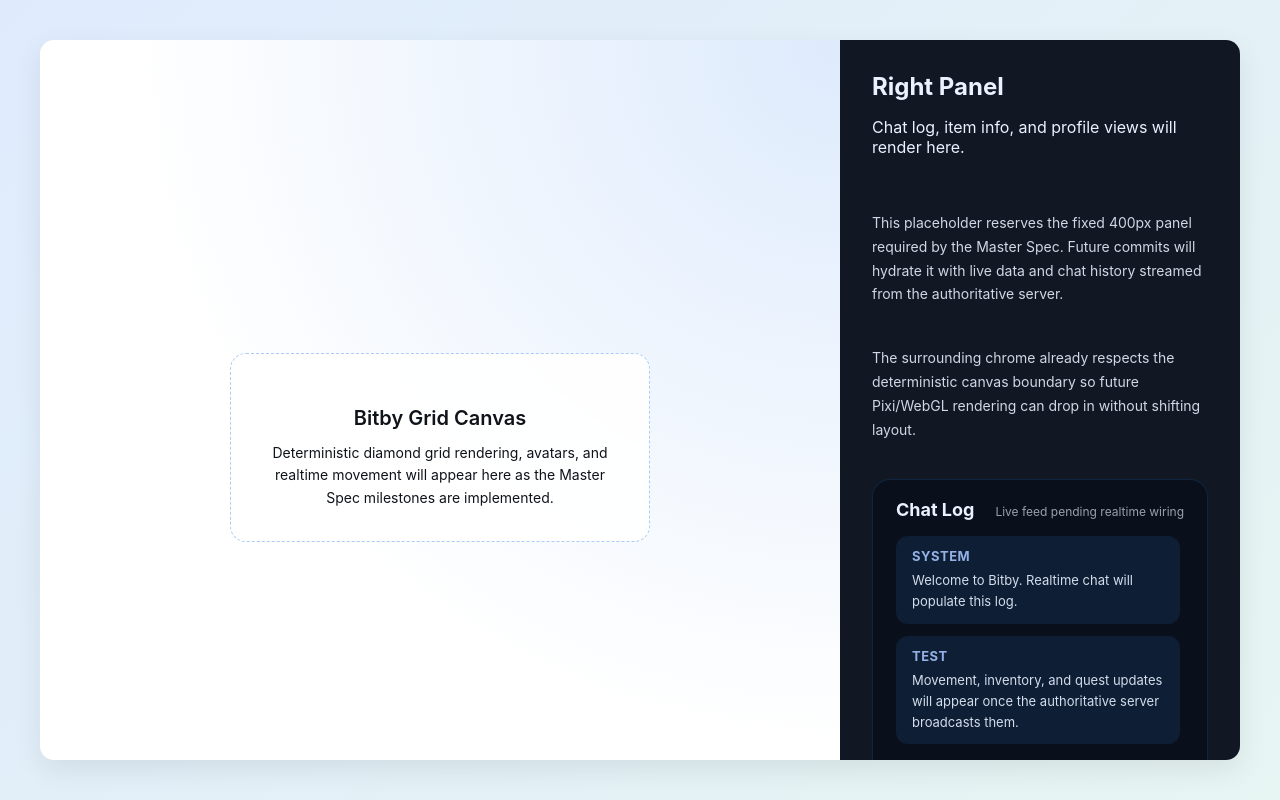
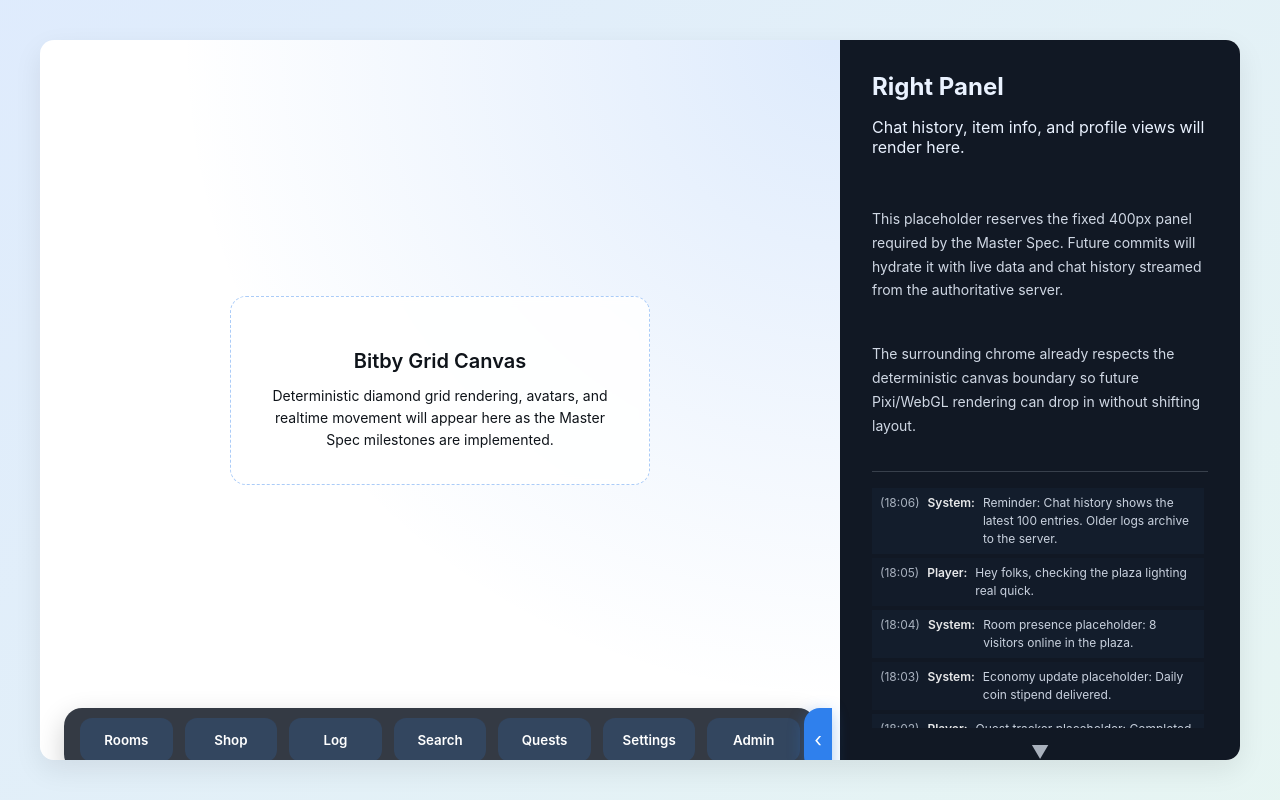
Before and after one commit to nobewayo/projbb, a React (Vite) app in the folder packages/client/: page / in a window 1280 px wide. Built offline with nearby package versions, Linux system fonts and the light colour scheme.

Commit message:
Tighten chat history layout and collapse behavior

```diff
--- a/packages/client/src/App.tsx
+++ b/packages/client/src/App.tsx
@@ -1,4 +1,4 @@
-import { useMemo, useState } from 'react';
+import { useEffect, useMemo, useRef, useState } from 'react';
 import './styles.css';
 
 const dockButtons = [
@@ -11,12 +11,99 @@ const dockButtons = [
   'Admin',
 ];
 
+type ChatMessage = {
+  id: string;
+  actor: string;
+  body: string;
+  time: string;
+};
+
+const placeholderChatHistory: ChatMessage[] = [
+  {
+    id: 'system-1',
+    actor: 'System',
+    body: 'Welcome to Bitby. Realtime chat will populate this log.',
+    time: '17:58',
+  },
+  {
+    id: 'system-2',
+    actor: 'System',
+    body: 'Daily quests rotate at midnight UTC. Claim rewards before the reset!',
+    time: '17:59',
+  },
+  {
+    id: 'player-0',
+    actor: 'Player',
+    body: 'Movement loop placeholder: walking toward tile (5, 8).',
+    time: '18:00',
+  },
+  {
+    id: 'system-3',
+    actor: 'System',
+    body: 'Admin: Spawned a practice bot near the fountain for collision testing.',
+    time: '18:01',
+  },
+  {
+    id: 'player-1',
+    actor: 'Player',
+    body: 'Quest tracker placeholder: Completed “Arrange the lounge chairs.”',
+    time: '18:02',
+  },
+  {
+    id: 'system-4',
+    actor: 'System',
+    body: 'Economy update placeholder: Daily coin stipend delivered.',
+    time: '18:03',
+  },
+  {
+    id: 'system-5',
+    actor: 'System',
+    body: 'Room presence placeholder: 8 visitors online in the plaza.',
+    time: '18:04',
+  },
+  {
+    id: 'player-2',
+    actor: 'Player',
+    body: 'Hey folks, checking the plaza lighting real quick.',
+    time: '18:05',
+  },
+  {
+    id: 'system-6',
+    actor: 'System',
+    body: 'Reminder: Chat history shows the latest 100 entries. Older logs archive to the server.',
+    time: '18:06',
+  },
+];
+
 const App = (): JSX.Element => {
   const [isDockCollapsed, setIsDockCollapsed] = useState(false);
+  const [isChatCollapsed, setIsChatCollapsed] = useState(false);
+  const chatMessagesRef = useRef<HTMLOListElement | null>(null);
+
+  const chatLogEntries = useMemo(
+    () => placeholderChatHistory.slice(-100).reverse(),
+    [],
+  );
+
+  useEffect(() => {
+    if (isChatCollapsed) {
+      return;
+    }
+
+    const container = chatMessagesRef.current;
+    if (container) {
+      container.scrollTop = 0;
+    }
+  }, [isChatCollapsed, chatLogEntries]);
 
   const dockTabLabel = useMemo(
     () => (isDockCollapsed ? 'Expand primary dock' : 'Collapse primary dock'),
     [isDockCollapsed],
+  );
+
+  const chatToggleLabel = useMemo(
+    () => (isChatCollapsed ? 'Expand chat history' : 'Collapse chat history'),
+    [isChatCollapsed],
   );
 
   return (
@@ -55,7 +142,7 @@ const App = (): JSX.Element => {
       <aside className="right-panel" aria-label="Right panel placeholder">
         <header className="right-panel__header">
           <h1>Right Panel</h1>
-          <p>Chat log, item info, and profile views will render here.</p>
+          <p>Chat history, item info, and profile views will render here.</p>
         </header>
         <section className="panel-body">
           <p>
@@ -67,21 +154,31 @@ const App = (): JSX.Element => {
             rendering can drop in without shifting layout.
           </p>
         </section>
-        <section className="chat-log" aria-label="Chat log placeholder">
-          <header className="chat-log__header">
-            <h2>Chat Log</h2>
-            <span className="chat-log__status">Live feed pending realtime wiring</span>
-          </header>
-          <div className="chat-log__messages">
-            <article>
-              <h3>system</h3>
-              <p>Welcome to Bitby. Realtime chat will populate this log.</p>
-            </article>
-            <article>
-              <h3>test</h3>
-              <p>Movement, inventory, and quest updates will appear once the authoritative server broadcasts them.</p>
-            </article>
-          </div>
+        <section
+          className={isChatCollapsed ? 'chat-log chat-log--collapsed' : 'chat-log'}
+          aria-label="Chat history"
+        >
+          {isChatCollapsed ? null : (
+            <ol id="chat-log-messages" className="chat-log__messages" ref={chatMessagesRef}>
+              {chatLogEntries.map((message) => (
+                <li key={message.id}>
+                  <span className="chat-log__time">({message.time})</span>
+                  <span className="chat-log__actor">{message.actor}:</span>
+                  <span className="chat-log__body">{message.body}</span>
+                </li>
+              ))}
+            </ol>
+          )}
+          <button
+            type="button"
+            className={isChatCollapsed ? 'chat-log__toggle chat-log__toggle--collapsed' : 'chat-log__toggle'}
+            onClick={() => setIsChatCollapsed((prev) => !prev)}
+            aria-expanded={!isChatCollapsed}
+            aria-controls="chat-log-messages"
+          >
+            <span aria-hidden="true">{isChatCollapsed ? '▲' : '▼'}</span>
+            <span className="sr-only">{chatToggleLabel}</span>
+          </button>
         </section>
       </aside>
     </div>
--- a/packages/client/src/styles.css
+++ b/packages/client/src/styles.css
@@ -67,7 +67,7 @@ body {
   display: flex;
   flex-direction: column;
   padding: 32px;
-  gap: 24px;
+  gap: 20px;
 }
 
 .right-panel__header {
@@ -165,63 +165,98 @@ body {
 
 .chat-log {
   margin-top: auto;
-  background: rgba(10, 16, 26, 0.86);
-  border-radius: 18px;
-  padding: 20px 24px;
+  padding-top: 16px;
+  border-top: 1px solid rgba(234, 242, 255, 0.18);
   display: flex;
   flex-direction: column;
-  gap: 16px;
-  height: 400px;
-  min-height: 400px;
-  max-height: 400px;
-  box-shadow: inset 0 0 0 1px rgba(47, 128, 237, 0.18);
+  gap: 12px;
+  min-height: 120px;
 }
 
-.chat-log__header {
-  display: flex;
-  align-items: baseline;
-  justify-content: space-between;
-  gap: 12px;
-}
-
-.chat-log__header h2 {
-  margin: 0;
-  font-size: 18px;
-}
-
-.chat-log__status {
-  font-size: 12px;
-  color: rgba(234, 242, 255, 0.64);
+.chat-log--collapsed {
+  padding-top: 8px;
+  min-height: 0;
 }
 
 .chat-log__messages {
-  flex: 1 1 auto;
+  margin: 0;
+  padding: 0;
+  list-style: none;
+  max-height: min(240px, 40vh);
   overflow-y: auto;
   display: flex;
   flex-direction: column;
-  gap: 12px;
+  gap: 4px;
   padding-right: 4px;
 }
 
-.chat-log__messages article {
-  background: rgba(47, 128, 237, 0.12);
-  border-radius: 12px;
-  padding: 12px 16px;
+.chat-log__messages li {
+  display: grid;
+  grid-template-columns: auto auto 1fr;
+  gap: 8px;
+  align-items: baseline;
+  padding: 6px 8px;
+  font-size: 12px;
+  line-height: 1.5;
 }
 
-.chat-log__messages h3 {
-  margin: 0 0 6px;
-  font-size: 13px;
-  text-transform: uppercase;
-  letter-spacing: 0.04em;
-  color: rgba(166, 198, 255, 0.88);
+.chat-log__messages li:nth-child(odd) {
+  background: rgba(21, 32, 48, 0.72);
 }
 
-.chat-log__messages p {
-  margin: 0;
-  font-size: 13px;
-  line-height: 1.6;
-  color: rgba(234, 242, 255, 0.9);
+.chat-log__messages li:nth-child(even) {
+  background: rgba(21, 32, 48, 0.48);
+}
+
+.chat-log__time {
+  color: rgba(234, 242, 255, 0.7);
+}
+
+.chat-log__actor {
+  color: rgba(255, 255, 255, 0.9);
+  font-weight: 600;
+}
+
+.chat-log__body {
+  color: rgba(234, 242, 255, 0.85);
+}
+
+.chat-log__toggle {
+  align-self: center;
+  width: 34px;
+  height: 24px;
+  border: none;
+  background: none;
+  color: rgba(234, 242, 255, 0.7);
+  font-size: 18px;
+  cursor: pointer;
+  transition: color 150ms ease;
+}
+
+.chat-log__toggle:hover,
+.chat-log__toggle:focus {
+  color: rgba(234, 242, 255, 0.95);
+}
+
+.chat-log__toggle:focus-visible {
+  outline: 2px solid #f2f8ff;
+  outline-offset: 3px;
+}
+
+.chat-log__toggle--collapsed {
+  margin-top: 0;
+}
+
+.sr-only {
+  position: absolute;
+  width: 1px;
+  height: 1px;
+  padding: 0;
+  margin: -1px;
+  overflow: hidden;
+  clip: rect(0, 0, 0, 0);
+  white-space: nowrap;
+  border: 0;
 }
 
 a {
```
Also changed, not shown: 1 other file (tests, documents, lock files or other folders).
